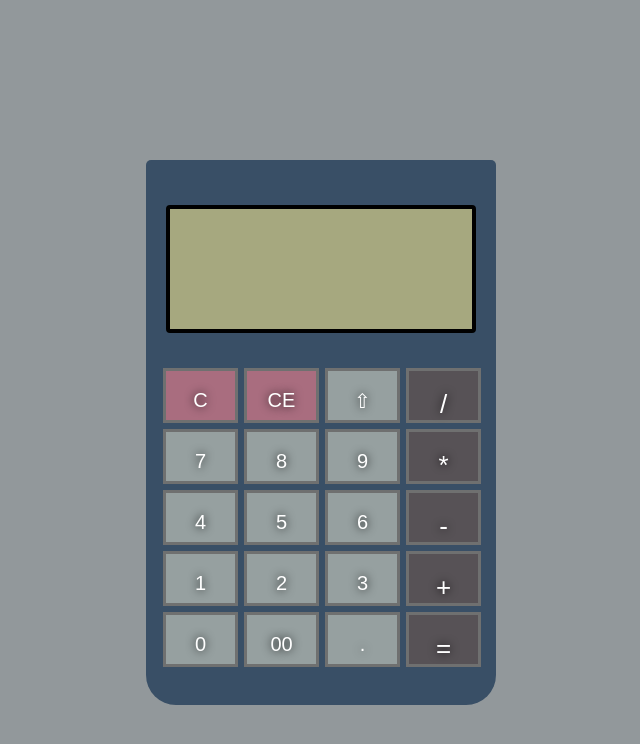
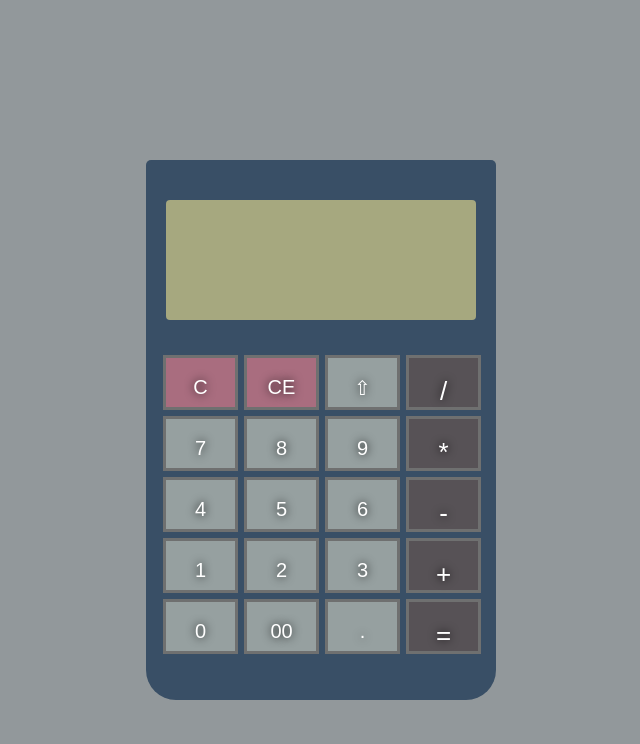
Before and after one commit to mvare007/calculator, a React (Create React App) app: page / in a window 1280 px wide. Shown: the top 744 px of the page, without its empty margins (319-959 px from the left). Built offline with nearby package versions, Linux system fonts and the light colour scheme.

Commit message:
Scroll display into view

```diff
--- a/src/components/calculator.scss
+++ b/src/components/calculator.scss
@@ -10,7 +10,7 @@ body {
   height: 500px;
   background-color: #394F66;
   margin: 10rem auto;
-  border-top: 45px solid #394F66;
+  border-top: 40px solid #394F66;
   border-radius: 5px 5px 30px 30px;
 
   .button {
@@ -59,12 +59,11 @@ body {
     display: flex;
     justify-content: flex-start;
     margin: 0 20px;
-    font-size: 38px;
+    font-size: 42px;
     height: 120px;
     background-color: #A6A87F;
     word-break: break-word;
     border-radius: 4px;
-    border: 4px solid black;
     overflow-y: scroll;
   }
 }
@@ -85,3 +84,7 @@ body {
 .red {
   background: #A96D7F !important;
 }
+
+.pressed {
+  border: 5px groove #575256 !important;
+}
--- a/src/components/display.jsx
+++ b/src/components/display.jsx
@@ -1,8 +1,14 @@
-import React from 'react';
+import React, { useEffect, useRef } from 'react';
 import "./calculator.scss";
 
 const Display = ({ operands, total }) => {
-  return <div className="display">{ total ? <>{operands} <br/>= {total}</> : operands}</div>
+  const screen = useRef();
+
+  useEffect(() => {
+    screen.current.scrollTop = screen.current.scrollHeight;
+  });
+
+  return <div className="display" ref={screen}>{ total ? <>{operands} <br/> = {total}</> : operands }</div>
 }
 
 export default Display;
--- a/src/components/keypad.jsx
+++ b/src/components/keypad.jsx
@@ -9,7 +9,7 @@ const Keypad = ({ clear, allClear, selectOperand, getResult }) => {
       <div className="numbers">
         <Button className="button red" onClick={allClear}  text="C" />
         <Button className="button red" onClick={clear}     text="CE" />
-        <Button className="button" onClick={() => setShift(!shift)} text="⇧" />
+        <Button className={shift ? "button" : "button pressed"} onClick={() => setShift(!shift)} text="⇧" />
         <Button className="button" onClick={selectOperand} text="7" />
         <Button className="button" onClick={selectOperand} text="8" />
         <Button className="button" onClick={selectOperand} text="9" />
```
